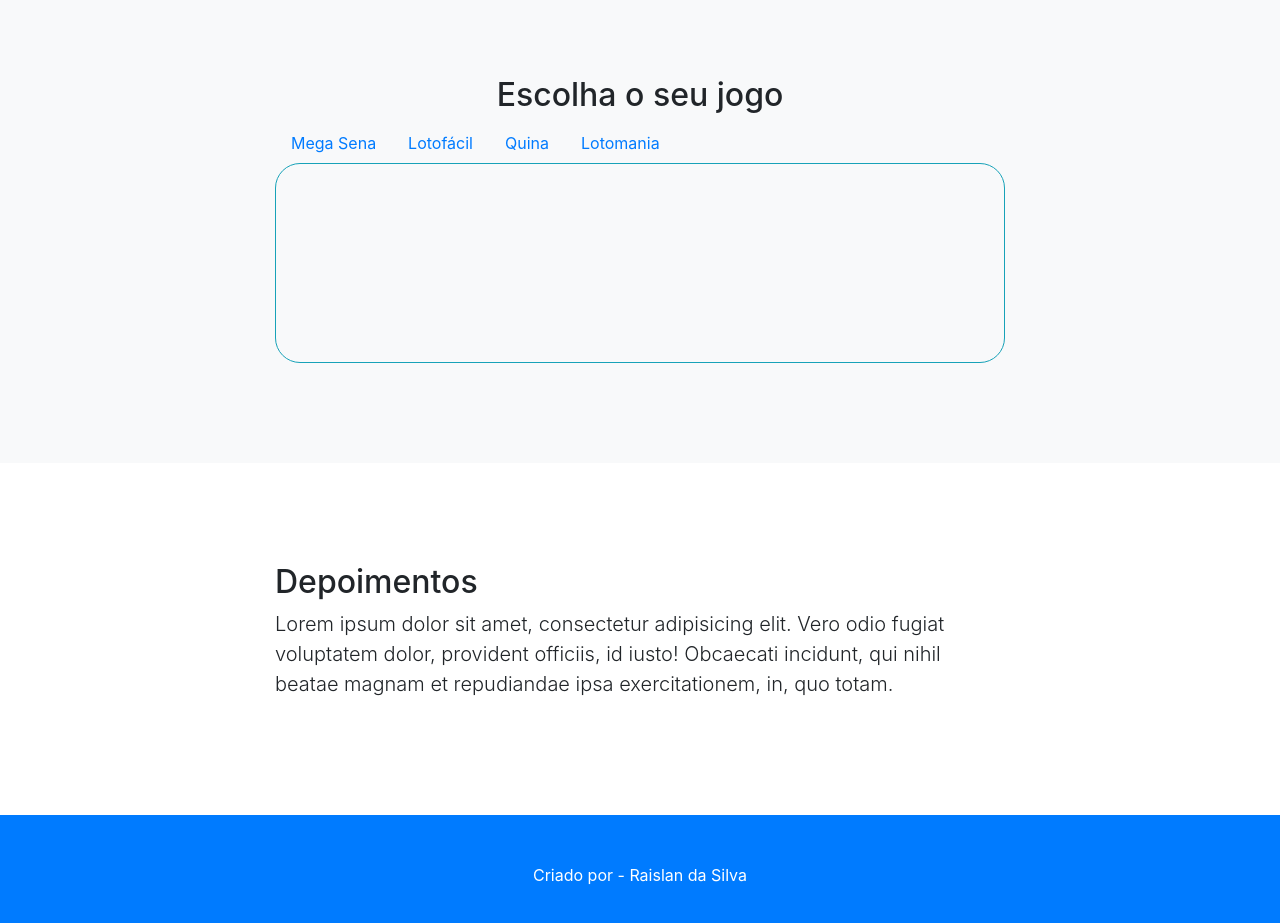
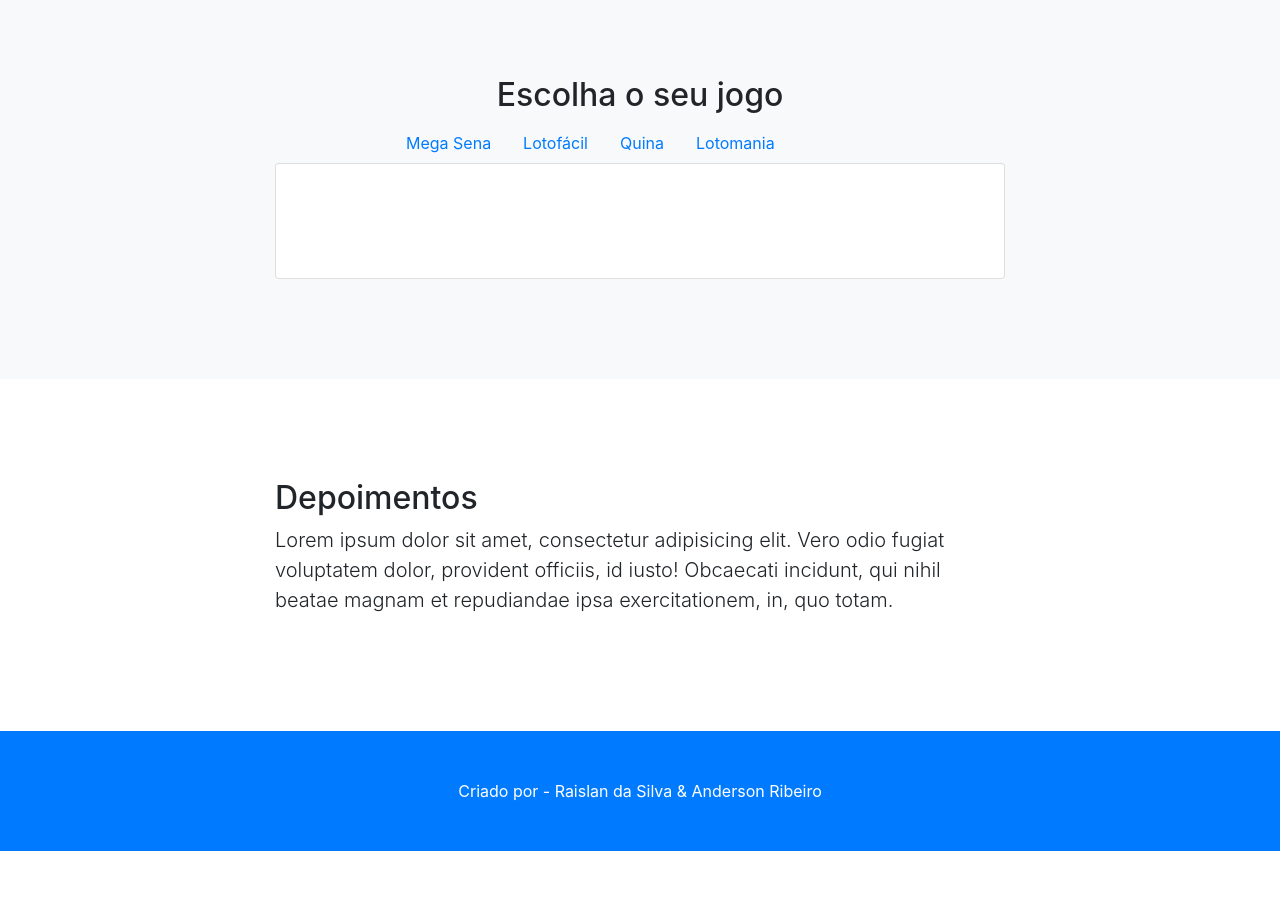
Before and after one commit to raislansilva/raislan.github.io, a website with bundled scripts: page index.html in a window 1280 px wide. Shown: the part 840-1763 px from the top of the page. After the commit the page ends 1691 px from the top, so only its background shows below. Built offline with nearby package versions, Linux system fonts and the light colour scheme.

Commit message:
ajustando li

```diff
--- a/css/estilo.css
+++ b/css/estilo.css
@@ -1,7 +1,7 @@
-.border {
-    height: 200px;
-    border: 2px solid red;
+.card {
+    border: 1px solid gray;
     padding: 57px;
+
     border-radius: 25px;
 
   }
@@ -14,3 +14,13 @@
     color:rgb(24, 124, 91);
     font-size: 1.7em;
 }
+
+.nav {
+    margin: 0 auto;
+    max-width: 500px;
+    text-align: center;
+}
+.nav li{
+  text-align: center;
+
+}
--- a/index.html
+++ b/index.html
@@ -90,9 +90,9 @@
                   <a class="nav-link" href="#service"  onclick="geraAposta('mania')">Lotomania</a>
                </li>
             </ul>
-              <div class="border border-info">
+              <div class="card bg-faded" >
                   <ul class="nav">
-                      <li id="res" class="nav-item"></li>
+                      <li id="res" class="nav-item "></li>
                   </ul>
               </div>
           </div>
@@ -114,7 +114,7 @@
     <!-- Footer -->
     <footer class="py-5 bg-primary">
       <div class="container">
-        <p class="m-0 text-center text-white">Criado por - Raislan da Silva</p>
+        <p class="m-0 text-center text-white">Criado por - Raislan da Silva & Anderson Ribeiro</p>
       </div>
       <!-- /.container -->
     </footer>
```
